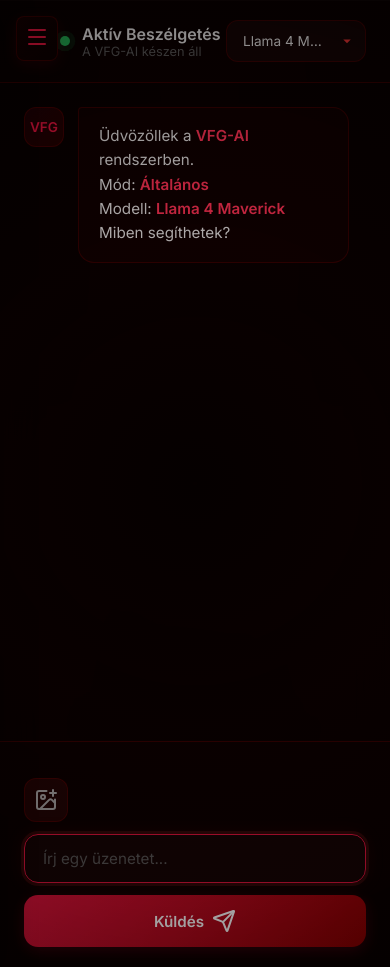
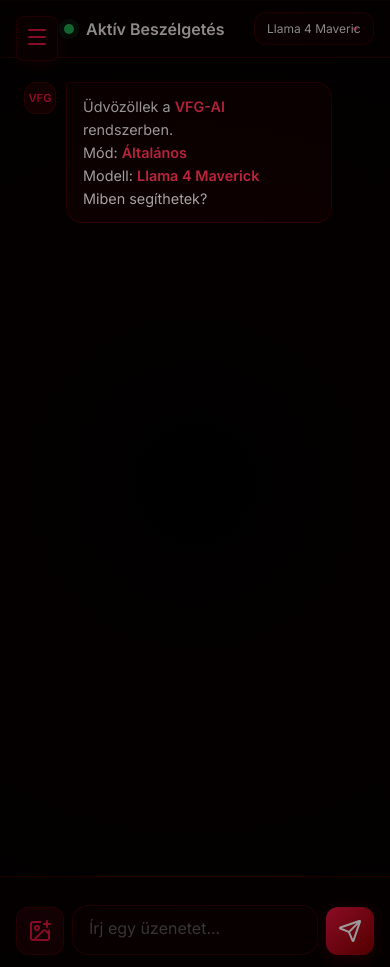
Before and after one commit to silentreaver/vfgai2, a Flask app: page / in a window 390 px wide. Run offline with Flask 3, Linux system fonts and the light colour scheme; some libraries are stand-ins or nearby versions.

Commit message:
Complete mobile-first redesign with auto-expanding textarea and optimized sidebar

```diff
--- a/templates/index.html
+++ b/templates/index.html
@@ -621,42 +621,38 @@
             background: var(--primary);
             color: white;
             border-radius: 50%;
-            width: 22px;
-            height: 22px;
+            width: 20px;
+            height: 20px;
             display: flex;
             align-items: center;
             justify-content: center;
-            font-size: 14px;
+            font-size: 12px;
             cursor: pointer;
             border: none;
             transition: all 0.2s ease;
-            opacity: 0;
-        }
-
-        .image-preview-wrapper:hover .remove-image {
             opacity: 1;
-        }
-
-        .remove-image:hover {
-            transform: scale(1.1);
-            background: var(--primary-light);
+            /* Always visible on mobile for clarity */
         }
 
         .chat-input-container {
             display: flex;
             gap: 12px;
             align-items: flex-end;
+            /* Align bottom for expanding textarea */
+            max-width: 1000px;
+            margin: 0 auto;
         }
 
         .input-actions {
             display: flex;
             gap: 8px;
+            flex-shrink: 0;
         }
 
         .action-btn {
-            width: 44px;
-            height: 44px;
-            background: rgba(220, 50, 50, 0.1);
+            width: 48px;
+            height: 48px;
+            background: rgba(220, 20, 60, 0.1);
             border: 1px solid var(--border-color);
             border-radius: 12px;
             cursor: pointer;
@@ -664,55 +660,76 @@
             display: flex;
             align-items: center;
             justify-content: center;
-            color: var(--text-secondary);
+            color: var(--primary);
         }
 
         .action-btn:hover {
-            background: rgba(220, 50, 50, 0.2);
+            background: rgba(220, 20, 60, 0.2);
             border-color: var(--primary);
             color: var(--primary-light);
             transform: translateY(-2px);
         }
 
-        .action-btn i {
-            width: 20px;
-            height: 20px;
-        }
-
         .input-wrapper {
             flex: 1;
             position: relative;
+            background: rgba(15, 0, 0, 0.5);
+            border: 1px solid var(--border-color);
+            border-radius: 16px;
+            transition: all 0.3s ease;
+        }
+
+        .input-wrapper:focus-within {
+            border-color: var(--primary);
+            box-shadow: 0 0 20px rgba(220, 20, 60, 0.1);
         }
 
         .chat-input-field {
             width: 100%;
-            background: rgba(30, 10, 10, 0.5);
-            border: 1px solid var(--border-color);
-            border-radius: 14px;
-            padding: 14px 18px;
+            background: transparent;
+            border: none;
+            padding: 12px 16px;
             color: var(--text-primary);
-            font-size: 0.95em;
+            font-size: 1rem;
             font-family: inherit;
-            transition: all 0.3s cubic-bezier(0.4, 0, 0.2, 1);
             resize: none;
-        }
-
-        .chat-input-field:focus {
             outline: none;
-            border-color: var(--primary);
-            box-shadow: 0 0 0 3px rgba(220, 50, 50, 0.15),
-                0 0 20px rgba(220, 50, 50, 0.1);
+            max-height: 200px;
+            min-height: 48px;
+            display: block;
+            overflow-y: auto;
         }
 
         .chat-input-field::placeholder {
             color: var(--text-muted);
         }
 
+        .send-button {
+            background: linear-gradient(135deg, var(--primary) 0%, var(--primary-dark) 100%);
+            color: white;
+            border: none;
+            border-radius: 12px;
+            width: 48px;
+            height: 48px;
+            flex-shrink: 0;
+            cursor: pointer;
+            transition: all 0.3s cubic-bezier(0.4, 0, 0.2, 1);
+            display: flex;
+            align-items: center;
+            justify-content: center;
+            box-shadow: 0 4px 15px rgba(220, 20, 60, 0.2);
+        }
+
+        .send-button span {
+            display: none;
+            /* Hide text on mobile button */
+        }
+
         .model-selector {
-            background: rgba(30, 10, 10, 0.5);
+            background: rgba(15, 0, 0, 0.8);
             border: 1px solid var(--border-color);
             border-radius: 12px;
-            padding: 12px 16px;
+            padding: 10px 16px;
             color: var(--text-primary);
             font-size: 0.85em;
             font-family: inherit;
@@ -729,34 +746,14 @@
             border-color: var(--primary);
         }
 
-        .model-selector:focus {
-            outline: none;
-            border-color: var(--primary);
-            box-shadow: 0 0 0 3px rgba(220, 50, 50, 0.15);
+        .send-button span {
+            display: inline-block;
         }
 
-        .send-button {
-            background: linear-gradient(135deg, var(--primary) 0%, var(--primary-dark) 100%);
-            color: white;
-            border: none;
-            border-radius: 14px;
-            padding: 14px 28px;
-            cursor: pointer;
-            font-weight: 600;
-            font-size: 0.95em;
-            font-family: inherit;
-            transition: all 0.3s cubic-bezier(0.4, 0, 0.2, 1);
-            display: flex;
-            align-items: center;
-            justify-content: center;
-            gap: 8px;
-            min-width: 120px;
-            box-shadow: 0 4px 15px var(--primary-glow);
-        }
-
-        .send-button:hover:not(:disabled) {
-            transform: translateY(-3px);
-            box-shadow: 0 8px 25px var(--primary-glow);
+        @media (max-width: 1024px) {
+            .send-button span {
+                display: none;
+            }
         }
 
         .send-button:active:not(:disabled) {
@@ -818,17 +815,20 @@
                 top: 0;
                 left: 0;
                 height: 100%;
-                width: 280px;
+                width: 85%;
+                /* Optimized width */
+                max-width: 320px;
                 z-index: 1001;
                 transform: translateX(-100%);
                 border-radius: 0;
                 border-right: 1px solid var(--border-color);
-                background: #0a0000;
-                /* Solid background for legibility */
+                background: #000000;
+                transition: transform 0.4s cubic-bezier(0.4, 0, 0.2, 1);
             }
 
             .sidebar.active {
                 transform: translateX(0);
+                box-shadow: 20px 0 50px rgba(0, 0, 0, 0.9);
             }
 
             .sidebar-overlay {
@@ -838,9 +838,9 @@
                 left: 0;
                 width: 100%;
                 height: 100%;
-                background: rgba(0, 0, 0, 0.5);
+                background: rgba(0, 0, 0, 0.7);
                 z-index: 1000;
-                backdrop-filter: blur(2px);
+                backdrop-filter: blur(4px);
             }
 
             .sidebar-overlay.active {
@@ -851,39 +851,50 @@
                 height: 100%;
                 border-radius: 0;
                 border: none;
+                background: #000000;
             }
 
             .chat-header {
-                padding-left: 60px;
+                padding: 12px 16px;
+                padding-left: 64px;
                 /* Space for menu button */
+            }
+
+            .chat-subtitle {
+                display: none;
+                /* Simplify header for mobile */
+            }
+
+            .model-selector {
+                padding: 8px 12px;
+                font-size: 0.75rem;
+                max-width: 120px;
             }
         }
 
         @media (max-width: 768px) {
-            .chat-input-container {
-                flex-direction: column;
+            .chat-input-wrapper {
+                padding: 12px 16px;
             }
 
-            .input-actions {
-                width: 100%;
-                justify-content: flex-start;
-            }
-
-            .input-wrapper {
-                width: 100%;
-            }
-
-            .send-button {
-                width: 100%;
+            .chat-input-container {
+                gap: 8px;
             }
 
             .message {
-                max-width: 95%;
+                max-width: 90%;
+                gap: 10px;
             }
 
-            .model-selector {
-                width: 140px;
-                text-overflow: ellipsis;
+            .message-avatar {
+                width: 32px;
+                height: 32px;
+                font-size: 0.7rem;
+            }
+
+            .message-content {
+                padding: 12px 16px;
+                font-size: 0.9rem;
             }
         }
     </style>
@@ -975,11 +986,11 @@
                             onchange="handleImageUpload(event)">
                     </div>
                     <div class="input-wrapper">
-                        <input type="text" id="user-input" class="chat-input-field" placeholder="Írj egy üzenetet..."
-                            autofocus>
+                        <textarea id="user-input" class="chat-input-field" placeholder="Írj egy üzenetet..." rows="1"
+                            oninput="this.style.height = ''; this.style.height = this.scrollHeight + 'px'"></textarea>
                     </div>
                     <button id="send-button" class="send-button">
-                        Küldés
+                        <span>Küldés</span>
                         <i data-lucide="send"></i>
                     </button>
                 </div>
@@ -1151,6 +1162,7 @@
             });
 
             userInput.value = '';
+            userInput.style.height = ''; // Reset textarea height
             uploadedImages = [];
             imagePreviewContainer.innerHTML = '';
             sendButton.disabled = true;
```
